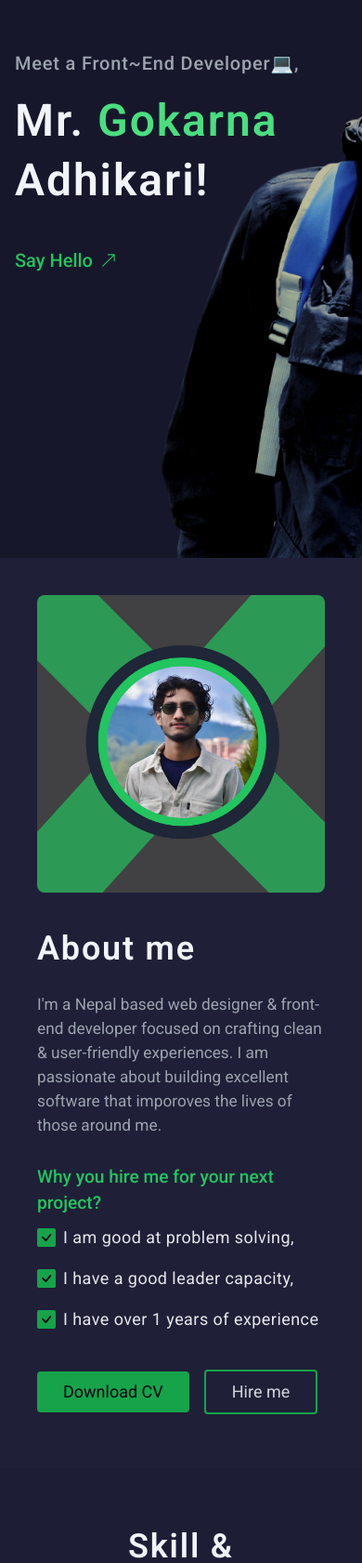
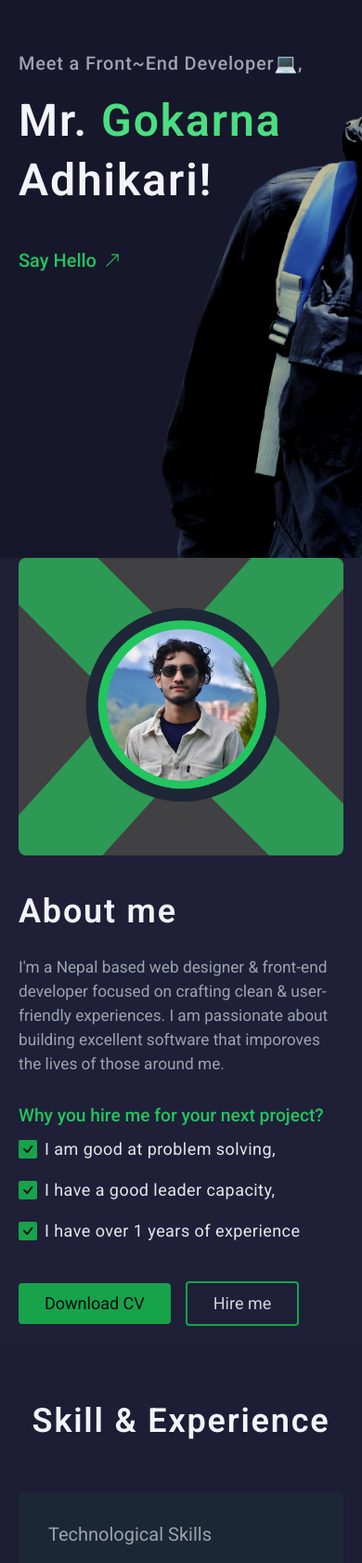
Before and after one commit to gokarna123-goku/m_portfolio, a React (Vite) app: page / in a window 390 px wide. Shown: the part 244-1925 px from the top of the page at 93% size. Built offline with nearby package versions, Linux system fonts and the light colour scheme.

Commit message:
Changes the things

```diff
--- a/src/components/About/About.jsx
+++ b/src/components/About/About.jsx
@@ -5,7 +5,7 @@ import { Check } from "react-bootstrap-icons";
 const About = () => {
   return (
     <>
-      <div className="lg:p-32 md:p-10 sm:p-10 p-10" id="about">
+      <div className="lg:p-32 md:p-10 sm:px-5 px-5" id="about">
         <div className="flex items-center justify-between gap-10 lg:flex-row md:flex-row sm:flex-col flex-col">
           <div className="lg:w-[43%] md:w-[43%] sm:w-full w-full lg:h-[34rem] md:h-[34rem] sm:h-[22rem] h-[20rem]  bg-green-800/10 rounded-md">
             <img
--- a/src/components/Blog/Blog.jsx
+++ b/src/components/Blog/Blog.jsx
@@ -5,7 +5,7 @@ import SingleBlog from "./SingleBlog/SingleBlog";
 const Blog = () => {
   return (
     <>
-      <div className="lg:px-32 md:px-16 sm:px-10 px-10 p-16 bg-slate-950/20">
+      <div className="lg:px-32 md:px-16 sm:px-5 px-5 p-16 bg-slate-950/20">
         <h1 className="text-slate-100  lg:text-5xl md:text-5xl sm:text-4xl text-4xl text-center font-extrabold tracking-wider mb-12">
           Recent Blog
         </h1>
--- a/src/components/Contact/Contact.jsx
+++ b/src/components/Contact/Contact.jsx
@@ -8,7 +8,7 @@ import {
 
 const Contact = () => {
   return (
-    <div className="lg:px-32 md:px-16 sm:px-10 px-10 p-16">
+    <div className="lg:px-32 md:px-16 sm:px-5 px-5 p-16">
       <h1 className="text-slate-100  lg:text-5xl md:text-5xl sm:text-4xl text-4xl text-center font-extrabold tracking-wider mb-12">
         Contact Me
       </h1>
--- a/src/components/Footer/Footer.jsx
+++ b/src/components/Footer/Footer.jsx
@@ -15,7 +15,7 @@ import {
 const Footer = () => {
   return (
     <>
-      <div className="w-full bg-slate-950 lg:px-32 md:px-16 sm:px-10 px-10 py-16">
+      <div className="w-full bg-slate-950 lg:px-32 md:px-16 sm:px-5 px-5 py-16">
         <div className="flex items-center justify-center lg:flex-row md:flex-row sm:flex-col flex-col">
           <h1 className="text-slate-400  lg:text-5xl md:text-5xl sm:text-4xl text-4xl font-extrabold tracking-widest lg:mr-16 md:mr-15 sm:mr-0 mr-0 lg:mb-0 md:mb-1 sm:mb-10 mb-10">
             Have a project?
--- a/src/components/Home/Home.jsx
+++ b/src/components/Home/Home.jsx
@@ -6,7 +6,7 @@ import { ArrowUpRight } from "react-bootstrap-icons";
 const Home = () => {
   return (
     <>
-      <div className="hero_img lg:px-32 md:px-16 sm:px-4 px-4 relative">
+      <div className="hero_img lg:px-32 md:px-16 sm:px-5 px-5 relative">
         {/* <div className="animate-ping h-16 w-16 rounded-full absolute top-80 left-10 bg-sky-400 duration-1000 ease-out delay-1000 opacity-5"></div> */}
         <div className="lg:w-2/4 md:w-2/3 sm:w-full lg:mt-8 md:mt-5 sm:mt-1 mt-0">
           {/* <h6 className="text-slate-400 mb-2 text-xl">Hey 👋 There, It's</h6> */}
--- a/src/components/Portfolio/Portfolio.jsx
+++ b/src/components/Portfolio/Portfolio.jsx
@@ -4,7 +4,7 @@ import SinglePortfolio from "./SinglePortfolio/SinglePortfolio";
 const Portfolio = () => {
   return (
     <>
-      <div className="lg:px-32 md:px-16 sm:px-10 px-10 p-16 ">
+      <div className="lg:px-32 md:px-16 sm:px-5 px-5 p-16 ">
         <h1 className="text-slate-100 lg:text-5xl md:text-5xl sm:text-4xl text-4xl text-center font-extrabold tracking-wider mb-12">
           Our Works
         </h1>
--- a/src/components/Service/Service.jsx
+++ b/src/components/Service/Service.jsx
@@ -28,7 +28,7 @@ import SingleService from "./SingleService/SingleService";
 const Service = () => {
   return (
     <>
-      <div className="lg:px-32 md:px-16 sm:px-10 px-10 py-16">
+      <div className="lg:px-32 md:px-16 sm:px-5 px-5 py-16">
         <h1 className="text-slate-100 lg:text-5xl md:text-5xl sm:text-4xl text-4xl text-center font-extrabold tracking-wider mb-12">
           My Services
         </h1>
--- a/src/components/Skill_Experience/SkillExperience.jsx
+++ b/src/components/Skill_Experience/SkillExperience.jsx
@@ -5,7 +5,7 @@ import Experience from "./Experience/Experience";
 const SkillExperience = () => {
   return (
     <>
-      <div className="lg:px-32 md:px-16 sm:px-10 px-10 py-16 bg-slate-950/5">
+      <div className="lg:px-32 md:px-16 sm:px-5 px-5 py-16 bg-slate-950/5">
         <div className="w-full h-auto">
           <h1 className="text-slate-100 text-center  lg:text-5xl md:text-5xl sm:text-4xl text-4xl font-extrabold tracking-wider mb-12">
             Skill & Experience
```
